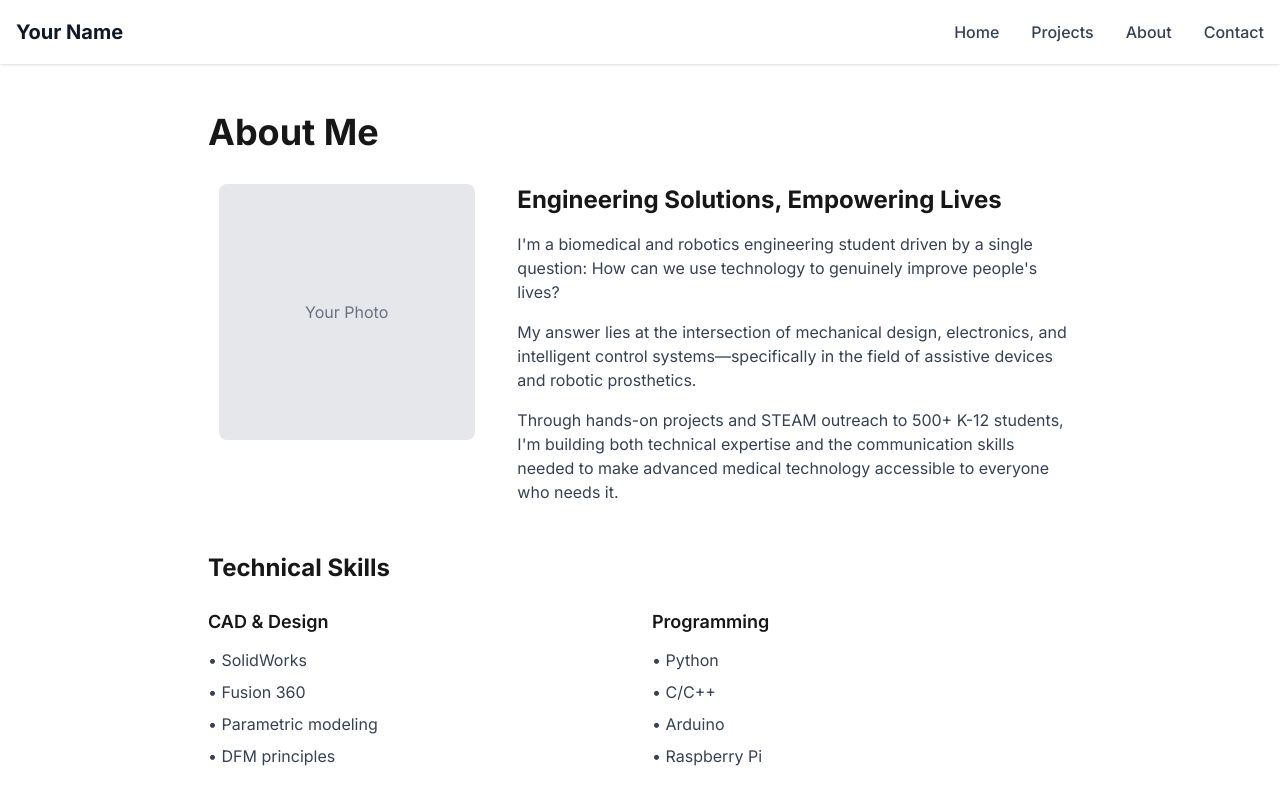
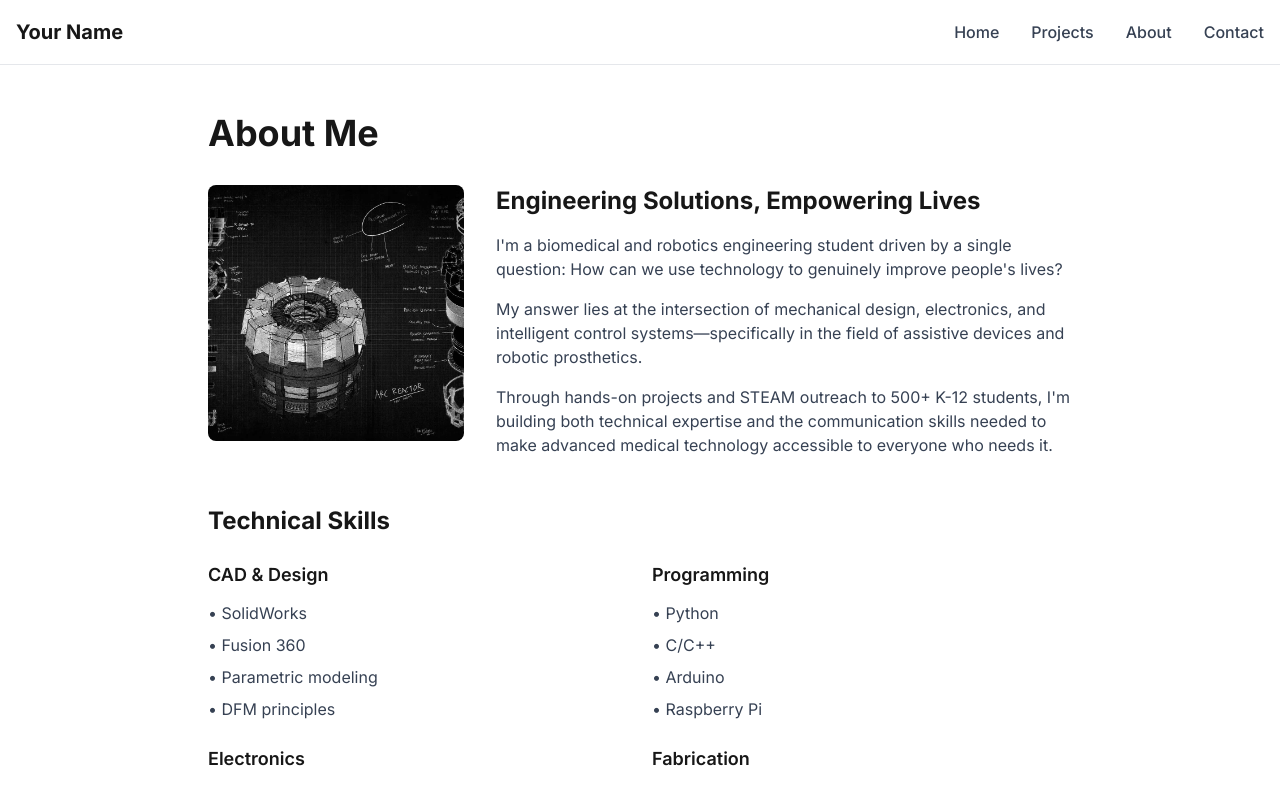
Before and after one commit to danielcarrillolopez/portfolio-website, a Next.js app: page /about in a window 1280 px wide. Shown: the top 787 px of the page. Built offline with nearby package versions, Linux system fonts and the light colour scheme.

Commit message:
Changed overall appearance of website - Set up tailwind.config.js with some basic color choices - Added the color configurations into different parts of the website - Set up website to add images

```diff
--- a/src/app/about/page.js
+++ b/src/app/about/page.js
@@ -1,3 +1,5 @@
+import Image from 'next/image';
+
 export default function About() {
   return (
     <main className="min-h-screen bg-white py-12">
@@ -6,10 +8,13 @@ export default function About() {
 
         {/* Profile Section */}
         <div className="flex flex-col md:flex-row gap-8 mb-12">
-          <div className="md:w-1/3">
-            <div className="w-64 h-64 bg-gray-200 rounded-lg mx-auto flex items-center justify-center">
-              <p className="text-gray-500">Your Photo</p>
-            </div>
+          <div className="relative w-64 h-64 mx-auto">
+            <Image
+              src="/images/profile/profile.jpg"
+              alt="Your Name"
+              fill
+              className="object-cover rounded-lg"
+            />
           </div>
 
           <div className="md:w-2/3">
--- a/src/app/page.js
+++ b/src/app/page.js
@@ -1,3 +1,5 @@
+import Image from 'next/image';
+
 export default function Home() {
   return (
     <main className="min-h-screen bg-gradient-to-b from-gray-50 to-white">
@@ -19,14 +21,14 @@ export default function Home() {
             <a
               href="https://github.com/yourusername"
               target="_blank"
-              className="px-6 py-3 bg-gray-900 text-white rounded-lg hover:bg-gray-700 transition"
+              className="px-6 py-3 bg-primary text-white rounded-lg hover:bg-primary-light transition"
             >
               GitHub
             </a>
             <a
               href="https://linkedin.com/in/yourprofile"
               target="_blank"
-              className="px-6 py-3 bg-blue-600 text-white rounded-lg hover:bg-blue-700 transition"
+              className="px-6 py-3 bg-secondary text-white rounded-lg hover:bg-secondary-light transition"
             >
               LinkedIn
             </a>
@@ -40,8 +42,13 @@ export default function Home() {
         <div className="grid md:grid-cols-3 gap-8 max-w-6xl mx-auto">
           {/* Project Card 1 */}
           <div className="bg-white rounded-lg shadow-lg overflow-hidden hover:shadow-xl transition">
-            <div className="h-48 bg-gray-200 flex items-center justify-center">
-              <p className="text-gray-500">Project Image</p>
+            <div className="relative h-48">
+              <Image
+                src="/images/projects/project1.jpg"
+                alt="Project Name 1"
+                fill
+                className="object-cover"
+              />
             </div>
             <div className="p-6">
               <h3 className="text-xl font-bold mb-2">Project Name 1</h3>
--- a/src/components/Navigation.js
+++ b/src/components/Navigation.js
@@ -2,37 +2,35 @@ import Link from 'next/link';
 
 export default function Navigation() {
   return (
-    <nav className="bg-white shadow-sm sticky top-0 z-50">
+    <nav className="bg-white border-b border-gray-200 sticky top-0 z-50">
       <div className="container mx-auto px-4">
         <div className="flex justify-between items-center h-16">
-          {/* Logo/Name */}
-          <Link href="/" className="text-xl font-bold text-gray-900 hover:text-gray-700">
+          <Link href="/" className="text-xl font-bold text-primary hover:text-primary-light">
             Your Name
           </Link>
 
-          {/* Navigation Links */}
           <div className="flex gap-8">
             <Link
               href="/"
-              className="text-gray-700 hover:text-gray-900 font-medium transition"
+              className="text-gray-700 hover:text-primary font-medium transition"
             >
               Home
             </Link>
             <Link
               href="/projects"
-              className="text-gray-700 hover:text-gray-900 font-medium transition"
+              className="text-gray-700 hover:text-primary font-medium transition"
             >
               Projects
             </Link>
             <Link
               href="/about"
-              className="text-gray-700 hover:text-gray-900 font-medium transition"
+              className="text-gray-700 hover:text-primary font-medium transition"
             >
               About
             </Link>
             <Link
               href="/contact"
-              className="text-gray-700 hover:text-gray-900 font-medium transition"
+              className="text-gray-700 hover:text-primary font-medium transition"
             >
               Contact
             </Link>
--- /dev/null
+++ b/tailwind.config.mjs
@@ -0,0 +1,27 @@
+/** @type {import('tailwindcss').Config} */
+const config = {
+  content: [
+    './src/pages/**/*.{js,ts,jsx,tsx,mdx}',
+    './src/components/**/*.{js,ts,jsx,tsx,mdx}',
+    './src/app/**/*.{js,ts,jsx,tsx,mdx}',
+  ],
+  theme: {
+    extend: {
+      colors: {
+        primary: {
+          DEFAULT: '#0A2463',
+          light: '#1e3a8a',
+          dark: '#030712',
+        },
+        secondary: {
+          DEFAULT: '#00B4D8',
+          light: '#38bdf8',
+          dark: '#0284c7',
+        },
+      },
+    },
+  },
+  plugins: [],
+};
+
+export default config;
```
Also changed, not shown: public/images/profile/profile.jpg (added), public/images/projects/project1.jpg (added).
